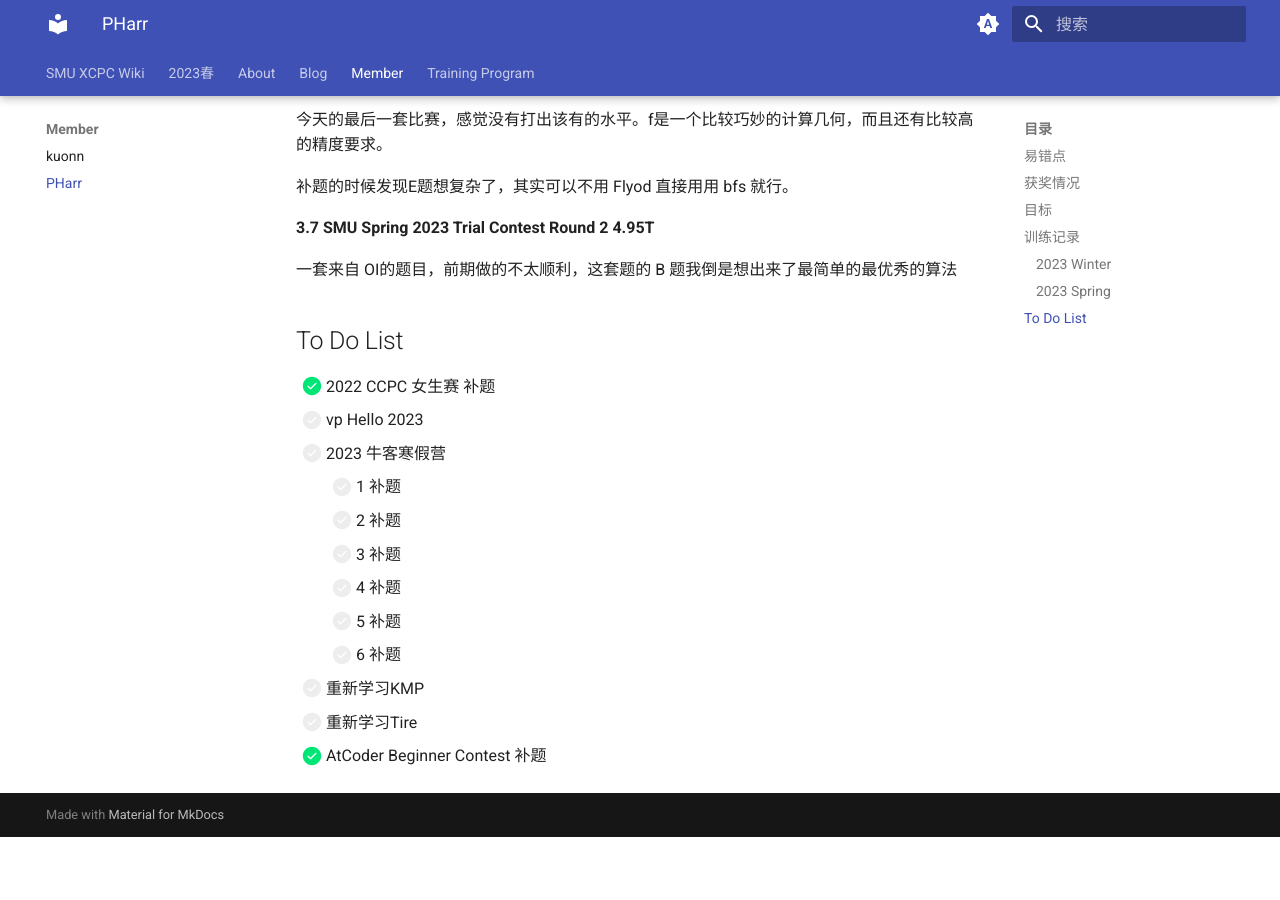
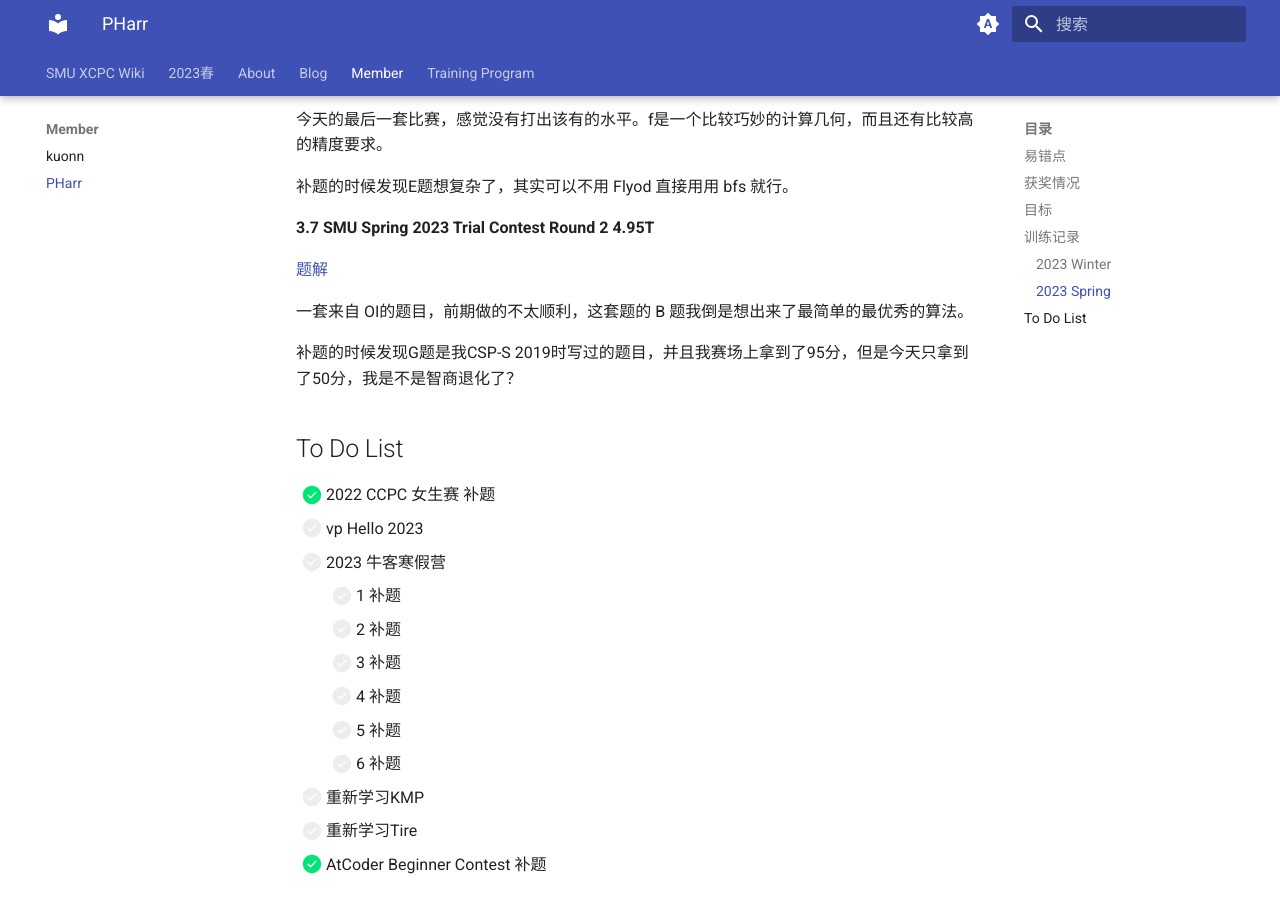
Before and after one commit to SMU-XCPC/wiki, an MkDocs documentation site: the page built from docs/Member/PHarr.md, in a window 1280 px wide and 900 px high, scrolled down 2441 px. Built offline with MkDocs 1.6.1 and Material for MkDocs 9.7.7, drawn with Linux system fonts in a browser that asks for light colours; before the commit the page ends 3278 px from its top, so only the background shows below that.

Commit message:
更新今日题解

```diff
--- a/docs/Member/PHarr.md
+++ b/docs/Member/PHarr.md
@@ -99,7 +99,11 @@ email：xin.mai@forxmail.com
 
 **3.7 SMU Spring 2023 Trial Contest Round 2 4.95T**
 
-一套来自 OI的题目，前期做的不太顺利，这套题的 B 题我倒是想出来了最简单的最优秀的算法
+[题解](https://www.cnblogs.com/PHarr/p/17190077.html)
+
+一套来自 OI的题目，前期做的不太顺利，这套题的 B 题我倒是想出来了最简单的最优秀的算法。
+
+补题的时候发现G题是我CSP-S 2019时写过的题目，并且我赛场上拿到了95分，但是今天只拿到了50分，我是不是智商退化了？
 
 ## To Do List
 
```
